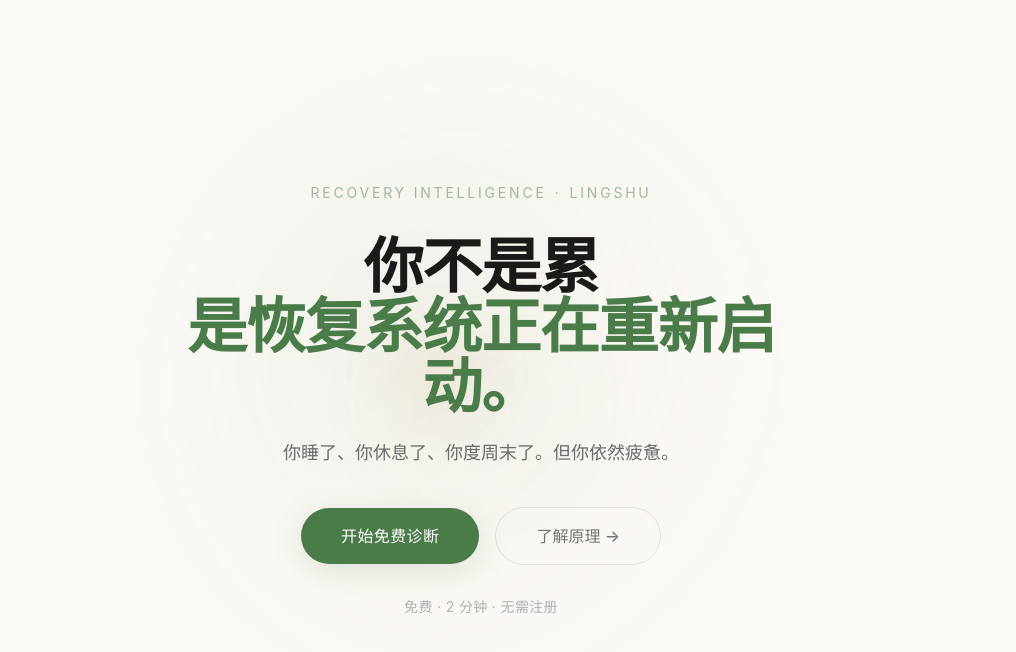
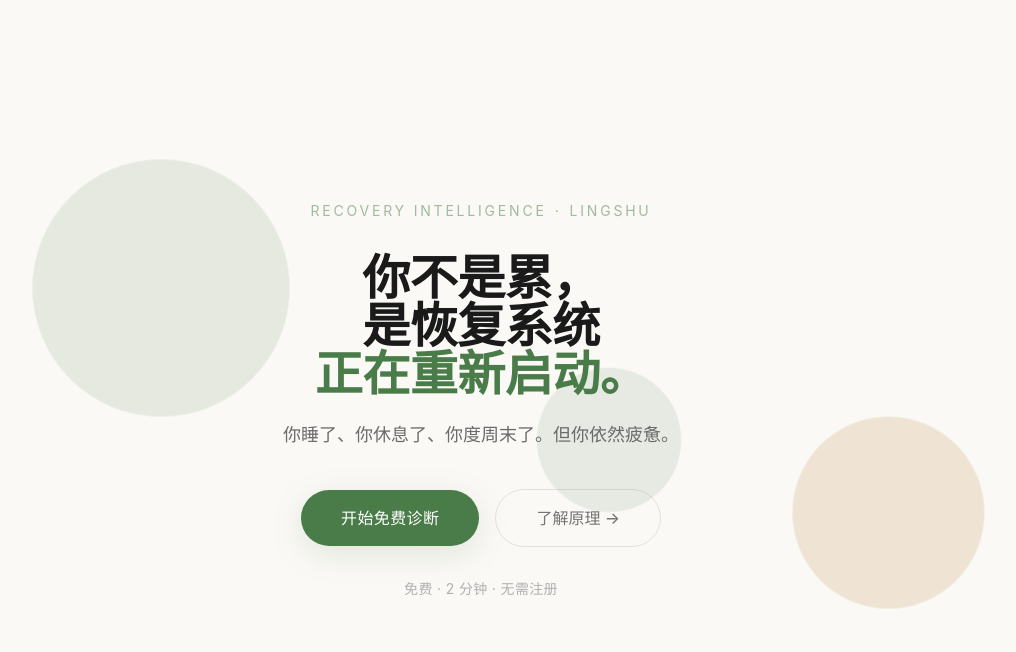
Before and after one commit to liumengjunyu-eng/lingshu-app, a Next.js app: page /diagnose in a window 1280 px wide. Shown: the top 652 px of the page, without its empty margins (159-1175 px from the left). Built offline with nearby package versions, Linux system fonts and the light colour scheme.

Commit message:
fix: Hero 装饰光斑可见化 + 标题手动断行（避免 60px 强行断行）

```diff
--- a/components/Hero.tsx
+++ b/components/Hero.tsx
@@ -3,29 +3,48 @@
 import { useTranslations } from '@/lib/i18n/context';
 
 export function Hero() {
-  const { t, rich } = useTranslations('common');
+  const { t } = useTranslations('common');
 
   return (
     <section className="relative min-h-dvh flex items-center justify-center px-6 overflow-hidden bg-[#FBF9F6]">
-      {/* CSS 模糊球（GPU 加速，无 Canvas） */}
-      <div className="absolute inset-0 pointer-events-none flex items-center justify-center">
-        <div className="relative w-[500px] h-[500px]">
-          <div className="absolute inset-0 rounded-full bg-gradient-to-br from-[#4A7C49]/15 via-[#C9A96E]/5 to-transparent blur-3xl animate-breath-slow" />
-          <div className="absolute top-1/2 left-1/2 -translate-x-1/2 -translate-y-1/2 w-48 h-48 rounded-full bg-[#4A7C49]/5 blur-2xl animate-pulse-slow" />
-          <div className="absolute top-1/3 left-1/3 w-24 h-24 rounded-full bg-[#C9A96E]/10 blur-xl animate-float-slow" />
-        </div>
+      {/* 装饰光斑：紧凑、实心、不 blur，肉眼可见 */}
+      <div className="absolute inset-0 pointer-events-none overflow-hidden">
+        <div className="absolute top-[20%] left-[15%] w-64 h-64 rounded-full bg-[#4A7C49]/20 animate-breath-slow" />
+        <div className="absolute bottom-[25%] right-[10%] w-48 h-48 rounded-full bg-[#C9A96E]/25 animate-float-slow" />
+        <div className="absolute top-[55%] left-[60%] w-32 h-32 rounded-full bg-[#4A7C49]/15 animate-pulse-slow" />
       </div>
 
-      <div className="max-w-2xl mx-auto text-center relative z-10">
+      <div className="max-w-3xl mx-auto text-center relative z-10">
         <div className="flex justify-center gap-2 text-xs sm:text-sm text-[#4A7C49]/50 tracking-[0.2em] uppercase mb-8">
           <span>Recovery Intelligence</span>
           <span className="text-[#C9A96E]">·</span>
           <span>LingShu</span>
         </div>
 
-        <h1 className="font-serif font-bold text-[#1A1A1A] text-4xl sm:text-5xl md:text-6xl leading-[1.1] tracking-[-0.02em]">
-          {t('heroTitle')}<br/>
-          <span className="text-[#4A7C49]">{t('heroTitleEm')}</span>
+        <h1 className="font-serif font-bold text-[#1A1A1A] text-3xl sm:text-4xl md:text-5xl leading-[1.2] tracking-[-0.01em]">
+          {t('heroTitle')
+            .split('|')
+            .map((line, i, arr) => (
+              <span key={i}>
+                {line}
+                {i < arr.length - 1 && <br />}
+              </span>
+            ))}
+          {t('heroTitleEm') && (
+            <>
+              <br />
+              <span className="text-[#4A7C49]">
+                {t('heroTitleEm')
+                  .split('|')
+                  .map((line, i, arr) => (
+                    <span key={i}>
+                      {line}
+                      {i < arr.length - 1 && <br />}
+                    </span>
+                  ))}
+              </span>
+            </>
+          )}
         </h1>
 
         <p className="text-[#6B6B6B] text-base sm:text-lg max-w-md mx-auto mt-6 leading-relaxed">
--- a/messages/zh.json
+++ b/messages/zh.json
@@ -4,8 +4,8 @@
     "subtitle": "基于身体状态，帮你找到恢复节奏",
     "start": "开始免费诊断",
     "powered": "1 分钟 · 免费 · 已帮助 200+ 人了解自己的恢复状态",
-    "heroTitle": "你不是累",
-    "heroTitleEm": "是恢复系统正在重新启动。",
+    "heroTitle": "你不是累，|是恢复系统",
+    "heroTitleEm": "正在重新启动。",
     "heroSubtitle": "你睡了、你休息了、你度周末了。但你依然疲惫。",
     "learnMore": "了解原理",
     "heroMeta": "免费 · 2 分钟 · 无需注册"
```
